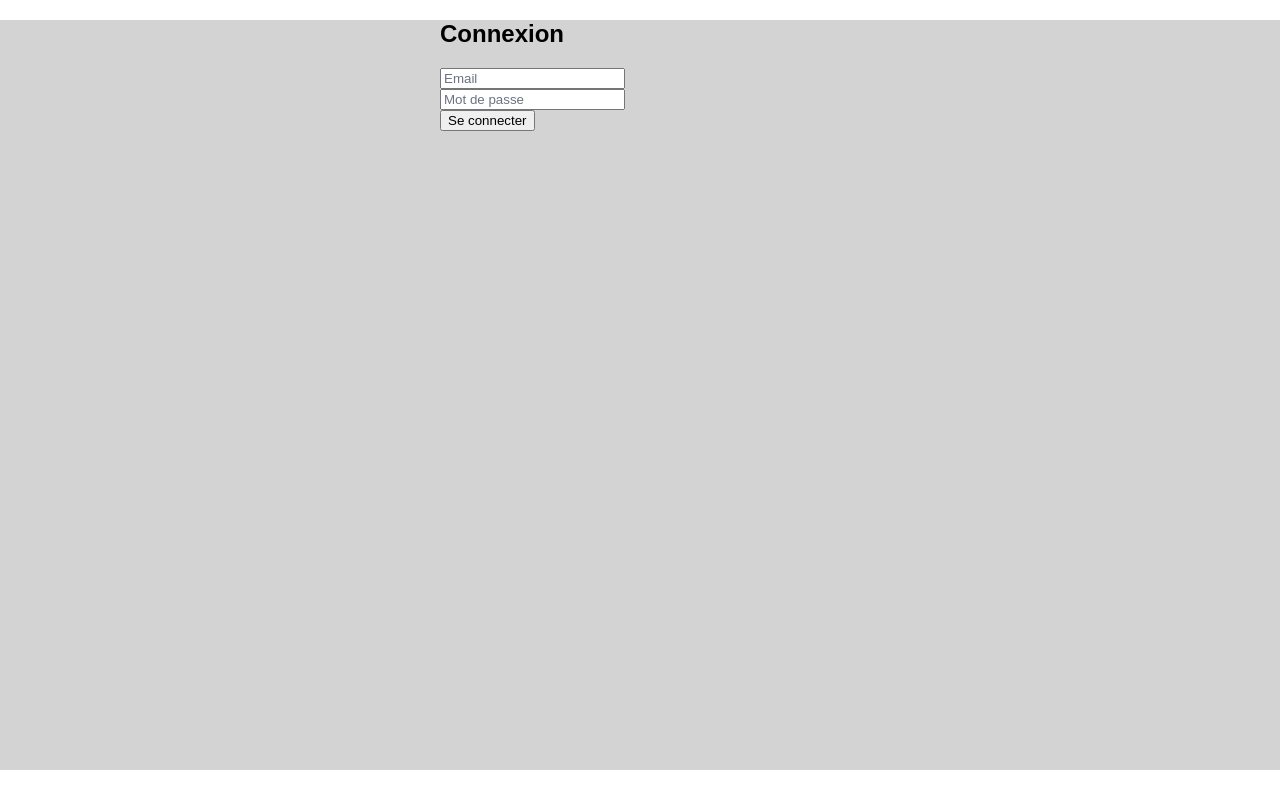
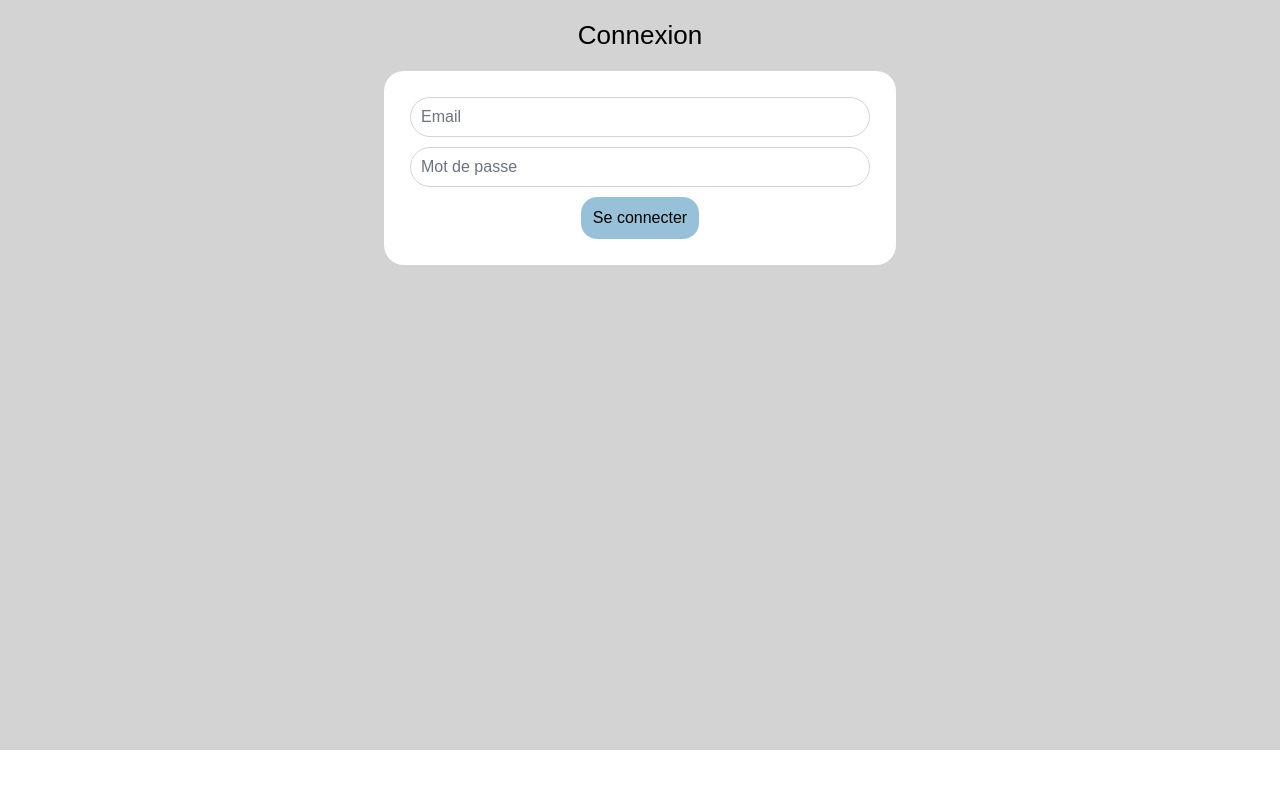
Before and after one commit to celineozkaya/chatroom-front, a React (Vite) app: page /login in a window 1280 px wide. Shown: the top 808 px of the page. Built offline with nearby package versions, Linux system fonts and the light colour scheme.

Commit message:
DeleteChatButton : s'affiche si user == chat owner, mais pas encore fonctionnel + CSS cleanup + debbug MesChatsInvite et MesChatsProprietaire

```diff
--- a/src/components/ChatSideBar.tsx
+++ b/src/components/ChatSideBar.tsx
@@ -1,8 +1,11 @@
 import type { JSX } from "react";
 import UserCard from "./UserCard";
+import DeleteChatButton from "./DeleteChatButton";
+import { useAuth } from "../auth/AuthContext";
 
 // la side bar qui affiche les utilisateurs du chat
 interface ChatSideBarProps{
+    readonly ownerId : number;
 }
 
 interface User{
@@ -17,7 +20,23 @@ const user2 : User = {firstname : "Alice", lastname : "Bob", online : true};
 const user3 : User = {firstname : "Lala", lastname : "Lili", online : false};
 const MOCK_USERS : User[] = [user1, user2, user3];
 
-export default function ChatSideBar({} : ChatSideBarProps): JSX.Element{
+// recuperer le contenu du token
+function parseJwt (token : string) {
+    var base64Url = token.split('.')[1];
+    var base64 = base64Url.replace(/-/g, '+').replace(/_/g, '/');
+    var jsonPayload = decodeURIComponent(window.atob(base64).split('').map(function(c) {
+        return '%' + ('00' + c.charCodeAt(0).toString(16)).slice(-2);
+    }).join(''));
+
+    return JSON.parse(jsonPayload);
+}
+
+export default function ChatSideBar({ownerId} : ChatSideBarProps): JSX.Element{
+    const { token } = useAuth();
+    const currentUserId = token ? parseJwt(token).sub : null;
+    const isOwner = Number(currentUserId) === ownerId;
+
+
     return (
         <aside style={{width: "20%", padding: "10px", backgroundColor : "white"}}>
             {/* si MOCK_USERS est pas null, on itere sur tous les user pour les afficher */}
@@ -26,7 +45,7 @@ export default function ChatSideBar({} : ChatSideBarProps): JSX.Element{
                     <UserCard firstname={user.firstname} lastname={user.lastname} online={user.online}/>
                 );
             })}
-
+            <DeleteChatButton showButton={isOwner}/>
         </aside>
     );
 };
--- /dev/null
+++ b/src/components/DeleteChatButton.tsx
@@ -0,0 +1,25 @@
+import type { CSSProperties, JSX } from "react";
+import styles from '../styles/Button.module.css';
+
+
+interface DeleteChatButtonProps{
+    readonly showButton :boolean;
+
+}
+
+
+
+export default function DeleteChatButton({showButton} : DeleteChatButtonProps) : JSX.Element | null {
+    if(showButton){
+
+        return (
+            <div style={{display : "flex", justifyContent : "center"}}>
+                <button type="submit" className={`${styles.button} ${styles.redButton}`}>Supprimer le chat</button>
+            </div>
+        );
+
+    }
+    else{
+        return null;
+    }
+}
--- a/src/components/MesChatsInvite.tsx
+++ b/src/components/MesChatsInvite.tsx
@@ -4,8 +4,11 @@ import axios from 'axios';
 import { Link } from 'react-router-dom';
 
 interface Chat {
-    id: number;
-    name: string;
+    readonly id: number;
+    readonly title: string;
+    readonly description: string;
+    readonly date: string;
+    readonly validityPeriod: number;
 }
 
 const MesChatsInvite: React.FC = () => {
@@ -15,7 +18,13 @@ const MesChatsInvite: React.FC = () => {
     useEffect(() => {
         const fetchChats = async () => {
             try {
-                const response = await axios.get<Chat[]>('http://localhost:8080/api/chats/listchatinvited');
+                const token = localStorage.getItem('token');
+                const response = await axios.get<Chat[]>('http://localhost:8080/api/chats/listchatinvited',{
+                    headers: {
+                        'Authorization': `Bearer ${token}`
+                    },
+                    withCredentials: true
+                });
                 setChats(response.data);
             } catch (error) {
                 console.error('Erreur lors de la récupération des chats', error);
@@ -31,7 +40,7 @@ const MesChatsInvite: React.FC = () => {
             <ul>
                 {chats.map(chat => (
                     <li key={chat.id}>
-                        <Link to={`/chat/${chat.id}`}>{chat.name}</Link>
+                        <Link to={`/chat/${chat.id}`}>{chat.title}</Link>
                     </li>
                 ))}
             </ul>
--- a/src/components/MesChatsProprietaire.tsx
+++ b/src/components/MesChatsProprietaire.tsx
@@ -4,8 +4,11 @@ import axios from 'axios';
 import { Link } from 'react-router-dom';
 
 interface Chat {
-    id: number;
-    title: string;
+    readonly id: number;
+    readonly title: string;
+    readonly description: string;
+    readonly date: string;
+    readonly validityPeriod: number;
 }
 
 const MesChatsProprietaire: React.FC = () => {
@@ -21,7 +24,8 @@ const MesChatsProprietaire: React.FC = () => {
                 const response = await axios.get<Chat[]>('http://localhost:8080/api/chats/listchatowned', {
                     headers: {
                         'Authorization': `Bearer ${token}`
-                    }
+                    },
+                    withCredentials: true
                 });
                 setChats(response.data);
             } catch (error) {
--- a/src/pages/Accueil.tsx
+++ b/src/pages/Accueil.tsx
@@ -3,7 +3,7 @@ import React, { type CSSProperties } from 'react';
 import MesChatsProprietaire from '../components/MesChatsProprietaire';
 import MesChatsInvite from '../components/MesChatsInvite';
 import { Link } from 'react-router-dom';
-import styles from '../styles/Accueil.module.css';
+import styles from '../styles/Button.module.css';
 
 
 
@@ -13,7 +13,7 @@ const Accueil: React.FC = () => {
             <div style={{display:"flex", flexDirection :"column"}}>
                 <div>Accueil</div>
                 <MesChatsProprietaire />
-                <Link className= {styles.createchat} to="/creer-un-chat" >Créer un chat</Link>
+                <Link className= {styles.button} to="/creer-un-chat" >Créer un chat</Link>
                 <MesChatsInvite />
             </div>
         </>
--- a/src/pages/ChatRoom.tsx
+++ b/src/pages/ChatRoom.tsx
@@ -1,8 +1,9 @@
 // page de l'interface de chatroom
-import { type JSX } from "react";
+import { useState, type JSX, useEffect } from "react";
 import ChatZone from "../components/ChatZone";
 import ChatSideBar from "../components/ChatSideBar";
 import { useParams } from "react-router-dom";
+import axios from "axios";
 
 // typage ("interface" => pas vrm une classe mais obj) : on definit l'objet qu'on donne a ChatRoom
 interface ChatRoomProps{
@@ -16,6 +17,25 @@ interface ChatRoomProps{
 // exporter,
 export default function ChatRoom({} : ChatRoomProps) : JSX.Element {
     const { chatId } = useParams<{ chatId: string }>();
+    const [ownerId, setOwnerId] = useState<number>(0);
+
+    useEffect(() => {
+        if (chatId) {
+            getChatOwner();
+        }
+    }, [chatId]);
+
+    // changer pour une fonction avec axios et .then .catch
+    function getChatOwner() {
+        axios
+            .get(`http://localhost:8080/api/chats/${chatId}/owner`)
+            .then((res) => {
+
+                setOwnerId(res.data.usersId);
+
+            })
+            .catch((err) => console.error(err));
+    };
 
 
     return(
@@ -25,9 +45,14 @@ export default function ChatRoom({} : ChatRoomProps) : JSX.Element {
             <ChatZone title="Titre du chat"/>
 
             {/* sidebar pour les utilisateurs connectés */}
-            <ChatSideBar/>
+            <ChatSideBar ownerId={ownerId}/>
         </div>
 
     );
 
 };
+
+// recuperer l'id de l'owner du chat
+//  aligner l’authentification front / back=> voir avec sacha ce qu'il avait fait, on dirait qu'il fait les deux :
+//soit tout passe par token jwt (et backend doit verif token),
+// soit tout passe par session http avec cookie ( et  axios doit faire withCredentials: true).
--- a/src/pages/login.tsx
+++ b/src/pages/login.tsx
@@ -1,10 +1,30 @@
 // src/pages/login
-import { useState, type FormEvent } from 'react';
+import { useState, type FormEvent, type CSSProperties } from 'react';
 import { useNavigate, useLocation } from 'react-router-dom';
 import { useAuth } from '../auth/AuthContext';
+import style from "../styles/Button.module.css";
+
 
 interface LoginResponse {
-    token: string;
+    readonly token: string;
+}
+
+const formStyle : CSSProperties = {
+    display: "flex",
+    flexDirection: "column",
+    gap: "10px",
+    borderRadius : "20px",
+    width : "40%",
+    padding :"26px",
+    backgroundColor :"white"
+}
+
+const inputStyle : CSSProperties = {
+    padding : "10px",
+    fontSize : "16px",
+    border : "1px solid lightgrey",
+    borderRadius : "20px",
+    height : "40px",
 }
 
 export default function Login() {
@@ -35,6 +55,11 @@ export default function Login() {
             }
 
             const data: LoginResponse = await response.json();
+
+            // console.log({data});
+            // console.log(data.token);
+            // console.log(parseJwt(data.token)); // .sub = id, .email = email
+            // console.log(data.usersId);
             login(data.token); // Utilise le contexte pour stocker le token
 
             // Redirection vers la page d'origine
@@ -45,28 +70,31 @@ export default function Login() {
     };
 
     return (
-        <div style={{ maxWidth: 400, margin: 'auto' }}>
-            <h2>Connexion</h2>
-            <form onSubmit={handleLogin}>
+        <div style={{display: "flex", flexDirection: "column", alignItems : "center"}}>
+            <div style={{fontSize :"26px", padding : "20px"}}>Connexion</div>
+            <form onSubmit={handleLogin} style={formStyle}>
                 <input
                     type="email"
                     placeholder="Email"
                     value={email}
                     onChange={(e) => setMail(e.target.value)}
                     required
+                    style = {inputStyle}
                 />
-                <br />
                 <input
                     type="password"
                     placeholder="Mot de passe"
                     value={password}
                     onChange={(e) => setPassword(e.target.value)}
                     required
+                    style = {inputStyle}
                 />
-                <br />
-                <button type="submit">Se connecter</button>
+
+                <div style={{display : "flex", justifyContent : "center"}}>
+                    <button type="submit" className={style.button}>Se connecter</button>
+                </div>
             </form>
-            {error && <p style={{ color: 'red' }}>{error}</p>}
+            {error && <div style={{ color: 'red' }}>{error}</div>}
         </div>
     );
 }
--- a/src/styles/Accueil.module.css
+++ b/src/styles/Button.module.css
@@ -1,18 +1,26 @@
-.createchat {
+.button {
     color: black;
     text-decoration: none;
     padding: 12px;
-    transition: background-color 0.2s, color 0.2s;
     background-color: #98C1D9;
     border-radius: 16px;
     font-size: 16px;
     font-family: sans-serif;
     width: fit-content;
-
+    border :none;
 }
 
-.createchat:hover {
+.button:hover {
     background-color: #001F3F;
     color: white;
     cursor : pointer;
 }
+
+.redButton {
+    color: white;
+    background-color: #e03e3e;
+}
+.redButton:hover {
+    color: white;
+    background-color: #8e1c1c;
+}
```
Also changed, not shown: src/components/ChatZone.tsx (+4 -6 lines), src/pages/CreateChat.tsx (+4 -20 lines).
